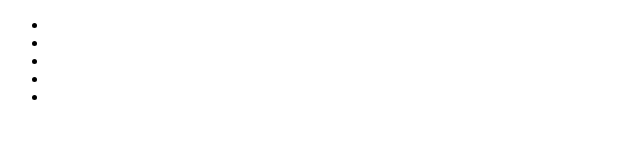
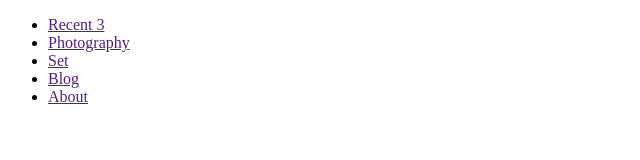
Before and after one commit to trnava/t-portfolio, a plain HTML site: page index.html in a window 1280 px wide. Shown: the whole page, without its empty margins (0-640 px from the left). Drawn offline with Linux system fonts and the light colour scheme.

Commit message:
Update index.html

```diff
--- a/index.html
+++ b/index.html
@@ -12,11 +12,11 @@
 
     <nav>
       <ul>
-        <li><a href=""></a></li>
-        <li><a href=""></a></li>
-        <li><a href=""></a></li>
-        <li><a href=""></a></li>
-        <li><a href=""></a></li>
+        <li><a href="">Recent 3</a></li>
+        <li><a href="">Photography</a></li>
+        <li><a href="">Set</a></li>
+        <li><a href="">Blog</a></li>
+        <li><a href="">About</a></li>
       </ul>
     </nav>
 
```
